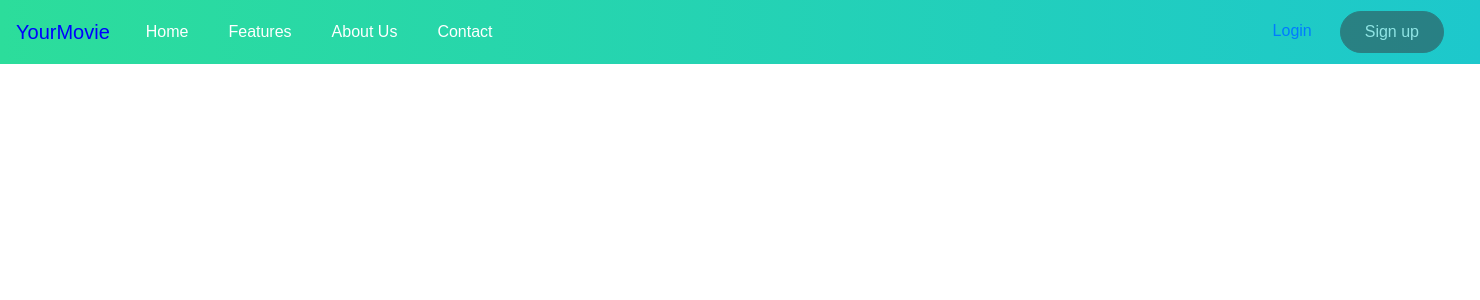
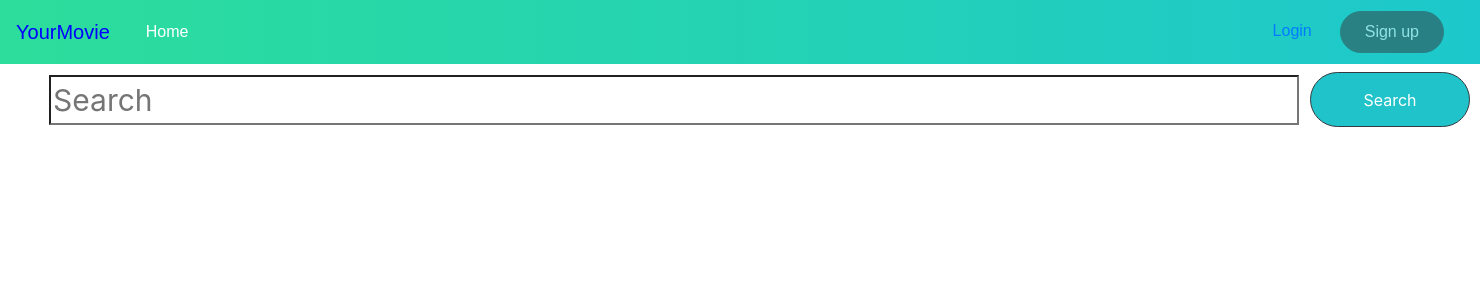
Before and after one commit to Maksim124512M/YourMovie, a Django app: page / in a window 1480 px wide. Shown: the top 300 px of the page. Run offline with Django 5.2, Linux system fonts and the light colour scheme; data that the repository does not hold is empty; some libraries are stand-ins or nearby versions.

Commit message:
Added search

```diff
--- a/movie_site/movie_app/templates/base.html
+++ b/movie_site/movie_app/templates/base.html
@@ -19,11 +19,6 @@
             <div class="collapse navbar-collapse hover-dropdown" id="header2">
               <ul class="navbar-nav">
                 <li class="nav-item active"><a class="nav-link" href="{% url 'home' %}">Home</a></li>
-                <li class="nav-item"><a class="nav-link" href="#">Features</a></li>
-                <li class="nav-item"><a class="nav-link" href="#">About Us</a></li>
-                <li class="nav-item"><a class="nav-link" href="#">Contact</a></li>
-
-
               </ul>
               {% if user.is_authenticated %}
               <h6 style="position: absolute; left: 1450px; top: 25px; color: white;">{{ user }}</h6>
--- a/movie_site/movie_app/templates/home.html
+++ b/movie_site/movie_app/templates/home.html
@@ -5,10 +5,17 @@ Home
 {% endblock %}
 
 {% block body %}
+    <div class="search">
+        <form action="{% url 'home' %}">
+            <input type="search" placeholder="Search" style="position: absolute; left: 49px; top: 75px; height: 50px; width: 1250px; font-size: 30px;" name="search">
+            <button type="submit" style="position: absolute; left: 1310px; top: 72px; background-color: #20c3c9; width: 160px; height: 55px;" class="btn rounded-pill btn-dark py-2 px-4">Search</button>
+        </form>
+
+    </div>
 {% for i in film %}
-<div class="alert alert-info" style="float: left; margin-left: 48px; margin-top: 70px; text-align: left;">
-    <a href="film/{{ i.id }}"><h5>{{ i.name }}</h5></a>
-    <img src="{{ i.image.url }}">
- </div>
+    <div class="alert alert-info" style="float: left; margin-left: 48px; margin-top: 70px; text-align: left;">
+        <a href="film/{{ i.id }}"><h5>{{ i.name }}</h5></a>
+        <img src="{{ i.image.url }}">
+     </div>
 {% endfor %}
 {% endblock %}
--- a/movie_site/movie_app/templates/registration/login.html
+++ b/movie_site/movie_app/templates/registration/login.html
@@ -16,9 +16,6 @@ Sign in
           <form class="card" method="post" action="{% url 'login' %}">
             {% csrf_token %}
             <div class="card-body">
-              {% if form.errors %}
-                <p>{{ form.errors.error }}</p>
-              {% endif %}
               <div class="form-group">
                 <input class="form-control" type="text" placeholder="Username", name="username">
               </div>
--- a/movie_site/movie_app/views.py
+++ b/movie_site/movie_app/views.py
@@ -20,7 +20,10 @@ class RegisterView(FormView):
 
 def home(request):
     film = Film.objects.all()
+    search_query = request.GET.get('search', '')
 
+    if search_query:
+        film = Film.objects.filter(name__icontains=search_query)
 
     context = {
         'film': film,
--- a/movie_site/movie_site/settings.py
+++ b/movie_site/movie_site/settings.py
@@ -17,11 +17,10 @@ SECRET_KEY = os.getenv('SECRET_KEY')
 # SECURITY WARNING: don't run with debug turned on in production!
 DEBUG = True
 
-LOGIN_REGIRECT_URL = '/'
+ALLOWED_HOSTS = ['127.0.0.1']
 
+LOGIN_REDIRECT_URL = '/'
 LOGOUT_REDIRECT_URL = '/'
-
-ALLOWED_HOSTS = []
 
 STATICFILES_DIRS = [
     BASE_DIR / "static",
```
Also changed, not shown: movie_site/movie_app/models.py (+7 -0 lines), movie_site/movie_app/templates/film.html (+12 -5 lines), movie_site/movie_app/static/css/style.css (line endings or trailing spaces), 1 other file.
